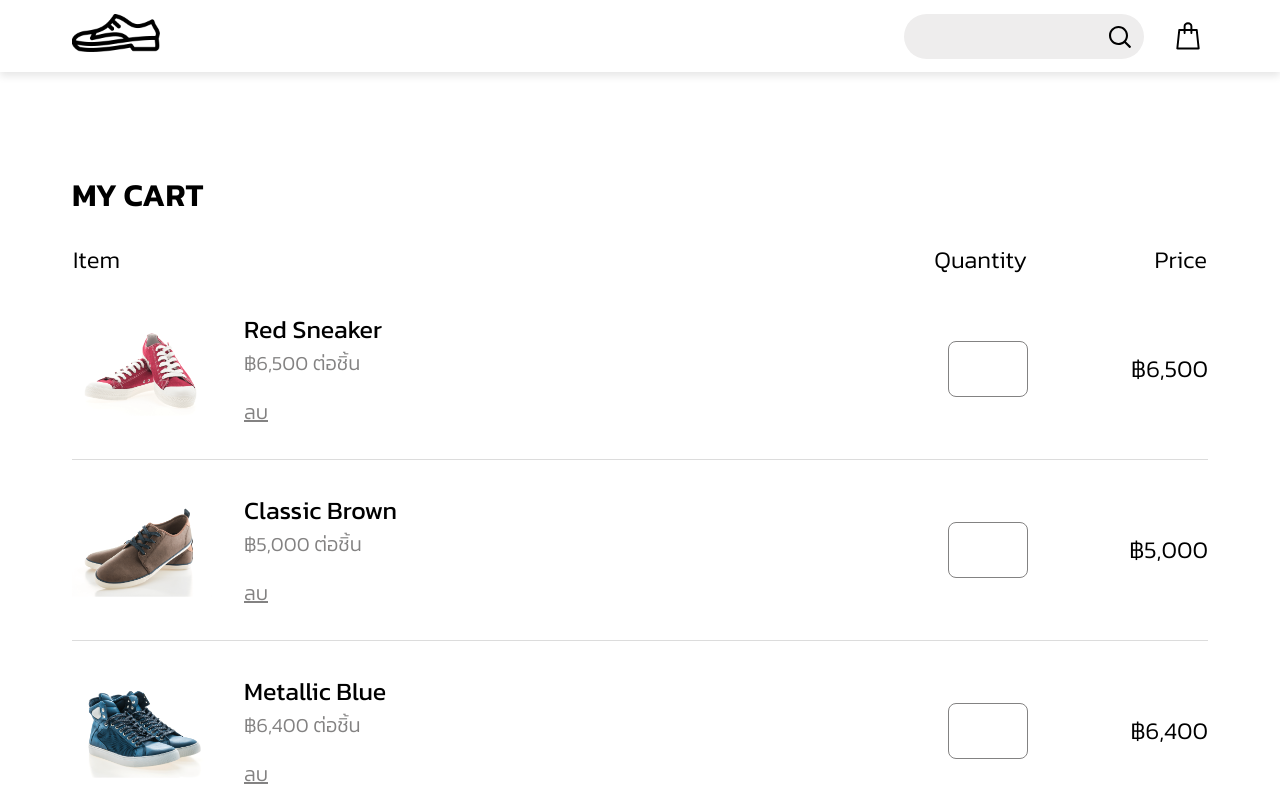
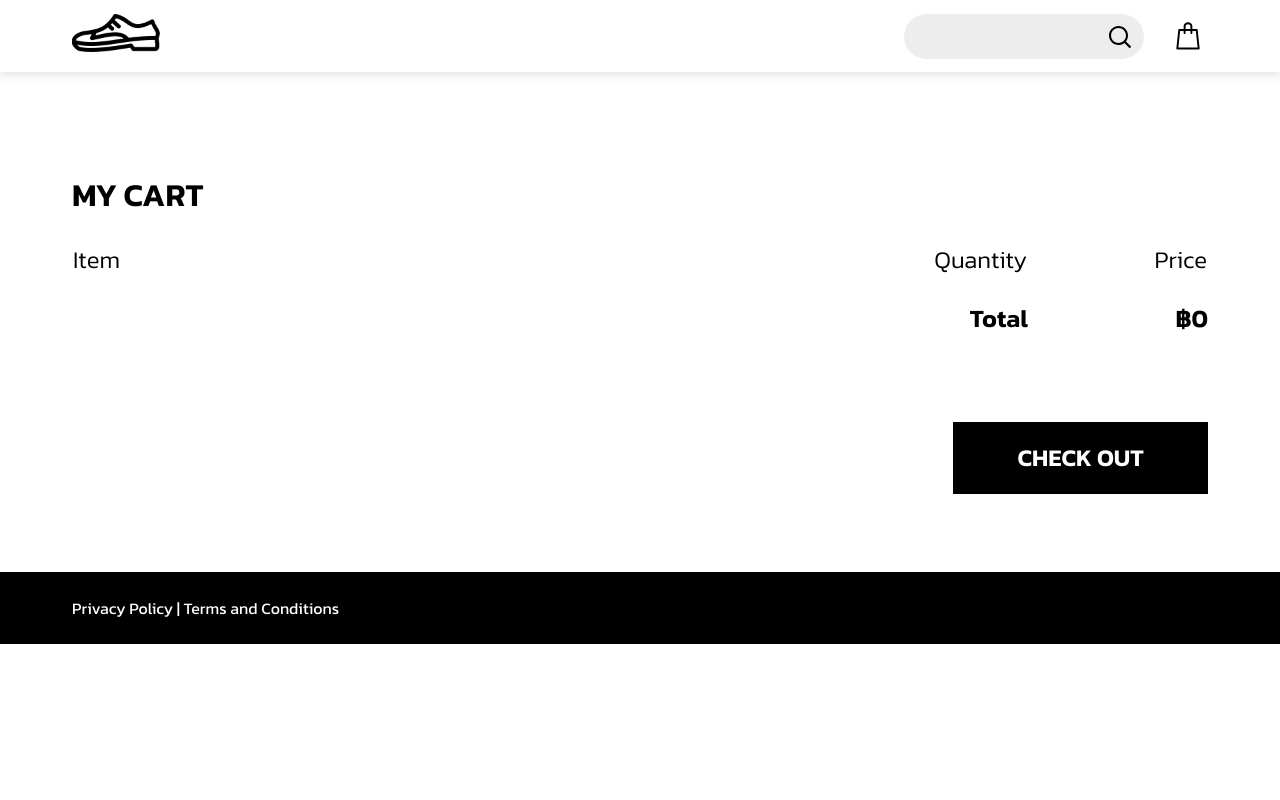
Before and after one commit to thanawat-ake/skooldio-react-hooks-ecommerce-initial, a React (Create React App) app: page /my-cart in a window 1280 px wide. Shown: the top 800 px of the page. Built offline with nearby package versions, Linux system fonts and the light colour scheme.

Commit message:
Setting cart items

```diff
--- a/src/components/CartItem.js
+++ b/src/components/CartItem.js
@@ -76,25 +76,37 @@ const TotalPrice = styled.div`
 /**
  * Below is the main CartItem component.
  */
-export const CartItem = ({ data }) => (
+export const CartItem = ({ product, quantity, updateQuantity, removeCartItem }) => (
   <TableRow>
     <TableCell>
       <div style={{ display: 'flex' }}>
-        <ItemImage src={data.imageUrl} alt={`product ${data.name}`} />
+        <ItemImage src={product.imageUrl} alt={`product ${product.name}`} />
         <ItemInfo>
-          <Title>{data.name}</Title>
-          <Subtitle>฿{numberWithCommas(data.price)} ต่อชิ้น</Subtitle>
-          <DeleteButton>ลบ</DeleteButton>
+          <Title>{product.name}</Title>
+          <Subtitle>฿{numberWithCommas(product.price)} ต่อชิ้น</Subtitle>
+          <DeleteButton
+            onClick={() => {
+              if (window.confirm('คุณต้องการลบใช่หรือไม่')) {
+                removeCartItem(product.id);
+              }
+            }}
+          >
+            ลบ
+          </DeleteButton>
         </ItemInfo>
       </div>
     </TableCell>
 
     <TableCell style={{ textAlign: 'right' }}>
-      <Input type={'number'} />
+      <Input
+        value={quantity}
+        onChange={(e) => updateQuantity(product.id, e.target.value)}
+        type={'number'}
+      />
     </TableCell>
 
     <TableCell style={{ textAlign: 'right' }}>
-      <TotalPrice>฿{numberWithCommas(data.price)}</TotalPrice>
+      <TotalPrice>฿{numberWithCommas(product.price * quantity)}</TotalPrice>
     </TableCell>
   </TableRow>
 );
--- a/src/components/CartItemList.js
+++ b/src/components/CartItemList.js
@@ -28,7 +28,8 @@ const SummaryTableCell = styled.td`
 /**
  * Below is the main CardItemList component.
  */
-export const CartItemList = ({ data }) => {
+export const CartItemList = ({ data, updateQuantity, removeCartItem }) => {
+  const totalPrice = data.reduce((prev, cur) => prev + cur.quantity * cur.product.price, 0);
   return (
     <Table>
       <thead>
@@ -40,13 +41,18 @@ export const CartItemList = ({ data }) => {
       </thead>
       <tbody>
         {data.map((cartItem) => (
-          <CartItem key={cartItem.id} data={cartItem} />
+          <CartItem
+            key={cartItem.id}
+            {...cartItem}
+            updateQuantity={updateQuantity}
+            removeCartItem={removeCartItem}
+          />
         ))}
 
         <tr>
           <td></td>
           <SummaryTableCell>Total</SummaryTableCell>
-          <SummaryTableCell>฿{numberWithCommas(100000)}</SummaryTableCell>
+          <SummaryTableCell>฿{numberWithCommas(totalPrice)}</SummaryTableCell>
         </tr>
       </tbody>
     </Table>
--- a/src/hooks/useCart.js
+++ b/src/hooks/useCart.js
@@ -15,15 +15,26 @@ export const useCart = () => {
       cartItems.push({ product, quantity });
     }
 
-    setCartItems(cartItems);
+    setCartItems([...cartItems]);
     window.localStorage.setItem('cartItems', JSON.stringify(cartItems));
   };
+
   const removeCartItem = (productId) => {
     const newCartItems = cartItems.filter((cartItem) => cartItem.product.id !== productId);
     setCartItems(newCartItems);
     window.localStorage.setItem('cartItems', JSON.stringify(newCartItems));
   };
-  return { cartItems, addCartItem, removeCartItem };
+
+  const updateQuantity = (productId, quantity) => {
+    const matchingCartItem = cartItems.find((cartItem) => cartItem.product.id === productId);
+    if (!matchingCartItem) {
+      return;
+    }
+    matchingCartItem.quantity = quantity;
+    setCartItems([...cartItems]);
+    window.localStorage.setItem('cartItems', JSON.stringify(cartItems));
+  };
+  return { cartItems, addCartItem, removeCartItem, updateQuantity };
 };
 
 export default useCart;
--- a/src/pages/Cart.js
+++ b/src/pages/Cart.js
@@ -4,7 +4,7 @@ import BaseContainer from '../components/Container';
 import Button from '../components/Button';
 import CartItemList from '../components/CartItemList';
 
-import { products } from '../data';
+import useCart from '../hooks/useCart';
 
 const Container = styled(BaseContainer)`
   display: flex;
@@ -29,12 +29,19 @@ const CheckOutButton = styled(Button)`
 /**
  * Below is the main Cart component.
  */
-export const Cart = () => (
-  <Container>
-    <Title>My Cart</Title>
-    <CartItemList data={products} />
-    <CheckOutButton>Check out</CheckOutButton>
-  </Container>
-);
+export const Cart = () => {
+  const { cartItems, removeCartItem, updateQuantity } = useCart();
+  return (
+    <Container>
+      <Title>My Cart</Title>
+      <CartItemList
+        data={cartItems}
+        updateQuantity={updateQuantity}
+        removeCartItem={removeCartItem}
+      />
+      <CheckOutButton>Check out</CheckOutButton>
+    </Container>
+  );
+};
 
 export default Cart;
```
